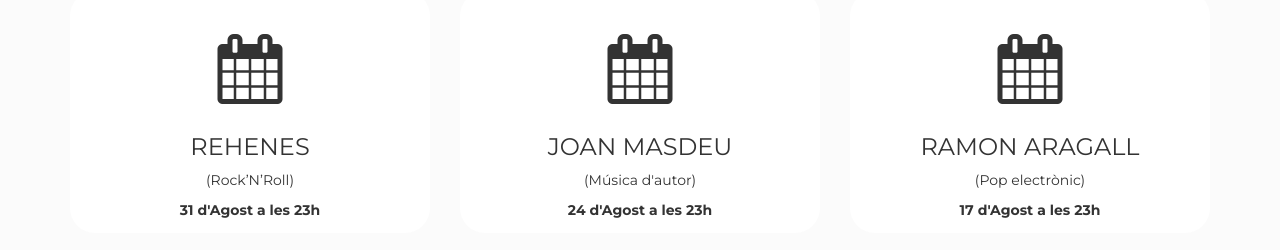
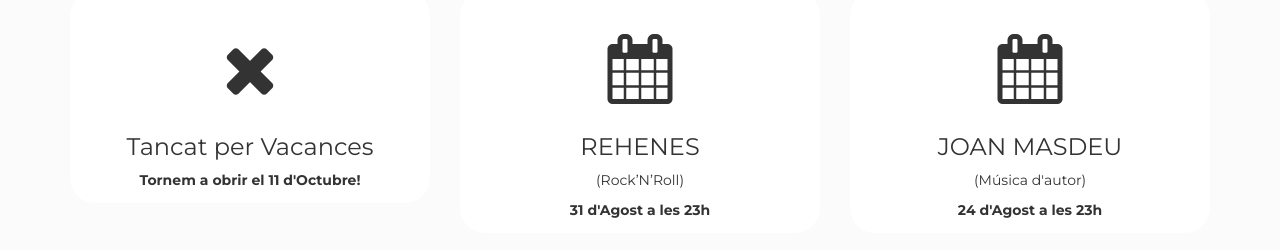
Before and after one commit to alexcastells/loquiosc, a plain HTML site: page index.html in a window 1280 px wide. Shown: the part 1038-1288 px from the top of the page. Drawn offline with Linux system fonts and the light colour scheme.

Commit message:
vacances

```diff
--- a/index.html
+++ b/index.html
@@ -95,6 +95,14 @@
 
 					<div class="col-sm-4 col-md-4">
 						<div class="col-wrapper">
+							<div class="icon-wrapper"> <i class="fa fa-close"></i> </div>
+							<h3>Tancat per Vacances</h3>
+							<p><b>Tornem a obrir el 11 d'Octubre!</b></p>
+						</div>
+					</div>
+
+					<div class="col-sm-4 col-md-4">
+						<div class="col-wrapper">
 							<div class="icon-wrapper"> <i class="fa fa-calendar"></i> </div>
 							<h3>REHENES</h3>
 							<p>(Rock’N’Roll)</p>
@@ -111,6 +119,9 @@
 						</div>
 					</div>
 
+				</div>
+				<div class="row text-center agenda">
+
 					<div class="col-sm-4 col-md-4">
 						<div class="col-wrapper">
 							<div class="icon-wrapper"> <i class="fa fa-calendar"></i> </div>
@@ -119,9 +130,6 @@
 							<p><b>17 d'Agost a les 23h</b></p>
 						</div>
 					</div>
-
-				</div>
-				<div class="row text-center agenda">
 
 					<div class="col-sm-4 col-md-4">
 						<div class="col-wrapper">
@@ -142,6 +150,9 @@
 						</div>
 					</div>
 
+				</div>
+				<div class="row text-center agenda">
+
 					<div class="col-sm-4 col-md-4">
 						<div class="col-wrapper clickable">
 							<a href="#agenda-santjoan" class="deco-none">
@@ -151,9 +162,6 @@
 							</a>
 						</div>
 					</div>
-
-				</div>
-				<div class="row text-center agenda">
 
 					<div class="col-sm-4 col-md-4">
 						<div class="col-wrapper clickable">
@@ -175,6 +183,9 @@
 						</div>
 					</div>
 
+				</div>
+				<div class="row text-center agenda">
+
 					<div class="col-sm-4 col-md-4">
 						<div class="col-wrapper clickable">
 							<a href="#festa-aniversari-pallars-digital" class="deco-none">
@@ -184,9 +195,6 @@
 							</a>
 						</div>
 					</div>
-
-				</div>
-				<div class="row text-center agenda">
 
 					<div class="col-sm-4 col-md-4">
 						<div class="col-wrapper clickable">
@@ -521,8 +529,9 @@
 					<div class="col-md-5 col-md-offset-1">
 
 						<h3><i class="fa fa-clock-o fa-fw"></i>Horari</h3>
-						<p><b>Dilluns no tenim obert</b></p>
-						<p><b>Resta de dies</b>: de 18:00 a 02:00</p>
+						<p><i class="fa fa-warning"></i><b>Tancat per vacances fins el 11 d'Octubre</b></p>
+<!--						<p><b>Dilluns no tenim obert</b></p>
+						<p><b>Resta de dies</b>: de 18:00 a 02:00</p>-->
 
 						<h3><i class="fa fa-map-marker fa-fw"></i>Adreça</h3>
 						<p>KM90 C-13, Talarn (Lleida)</p>
```
